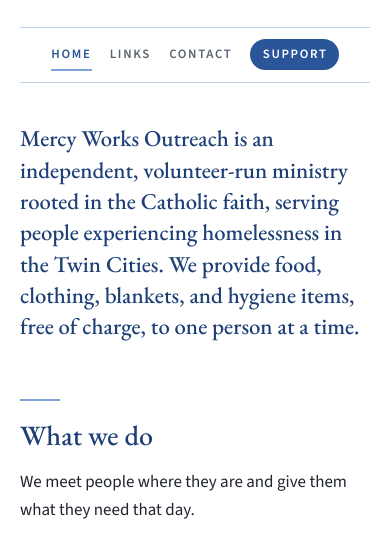
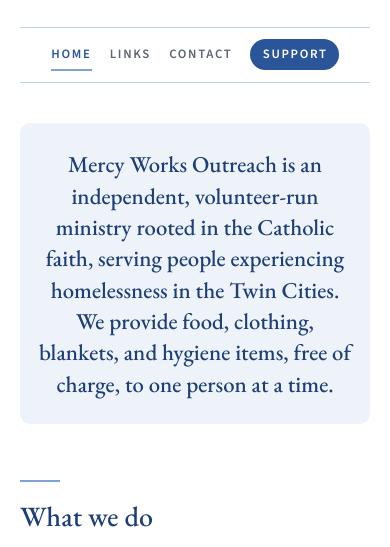
Before and after one commit to dlb1177/mercyworksoutreach, a plain HTML site: page index.html in a window 390 px wide. Shown: the part 284-831 px from the top of the page. Drawn offline with Linux system fonts and the light colour scheme.

Commit message:
Set the home page opening statement in a centered Mist panel
Co-Authored-By: Claude Fable 5.2 <noreply@anthropic.com>

```diff
--- a/style.css
+++ b/style.css
@@ -187,7 +187,13 @@ h2::before {
   background: var(--water-blue);
 }
 
+/* The home page's opening statement, in a centered Mist panel like the prayer */
 .lede {
+  margin: 0;
+  padding: 34px 30px 32px;
+  background: var(--mist);
+  border-radius: 10px;
+  text-align: center;
   font-family: var(--font-heading);
   font-weight: 500;
   font-size: 1.35rem;
@@ -449,7 +455,7 @@ h2.label::before { display: none; }
   .masthead nav { letter-spacing: 0.13em; }
   .masthead nav a { margin: 0 7px; }
   .masthead nav a.support { margin-left: 6px; padding: 5px 11px 5px 13px; }
-  .lede { font-size: 1.42rem; }
+  .lede { font-size: 1.42rem; padding: 26px 18px 24px; }
   h1.title { font-size: 2.1rem; }
   h2 { font-size: 1.75rem; margin-top: 56px; }
   .vision { font-size: 1.3rem; padding-left: 18px; }
```
Also changed, not shown: 1 other file.
